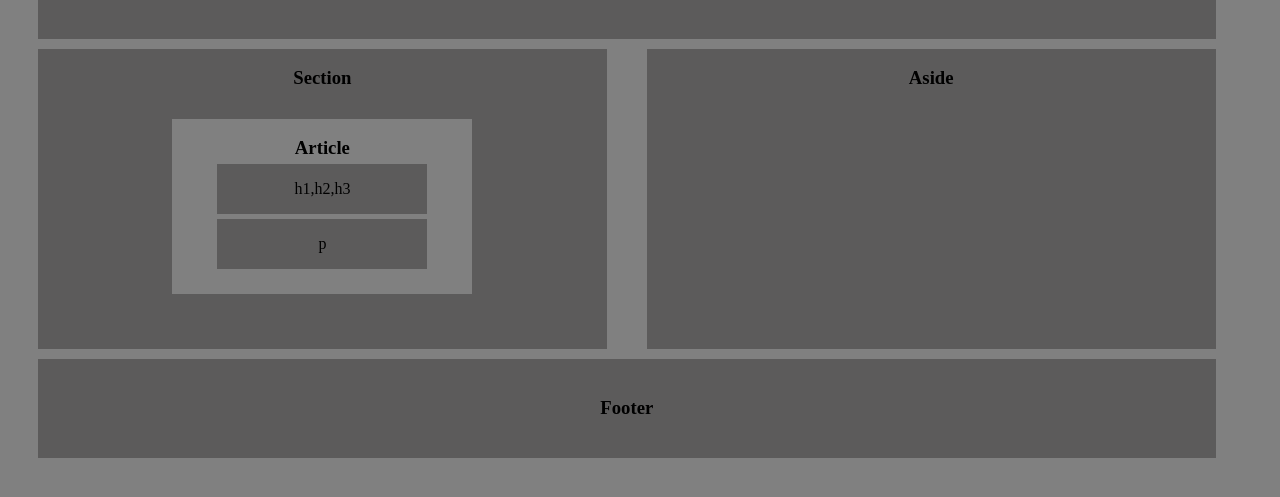
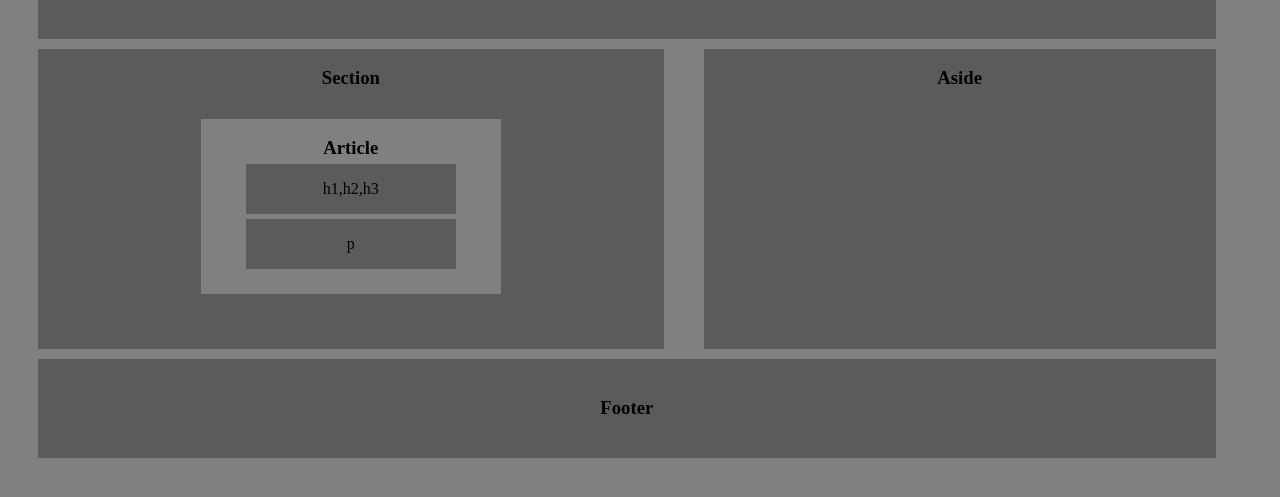
Before and after one commit to ericap89/HW-Wireframe, a plain HTML site: page index.html in a window 1280 px wide. Shown: the part 261-758 px from the top of the page. Drawn offline with Linux system fonts and the light colour scheme.

Commit message:
readme fixed

```diff
--- a/style.css
+++ b/style.css
@@ -30,10 +30,10 @@ body {
 .section{
     display: flex;
     justify-content: center;
-    width:50%;
+    width:55%;
     height:300px;
     background:rgb(92, 91, 91);
-    margin-right:30px;
+    margin-right:20px;
 }
 
 .articleContainer {
@@ -68,7 +68,7 @@ body {
 .aside {
     display: flex;
     justify-content: center;
-    width:50%;
+    width:45%;
     height:300px;
     background:rgb(92, 91, 91);
     margin-right:-40px;
```
Also changed, not shown: assets/readmeimage.png (added), 1 other file.
